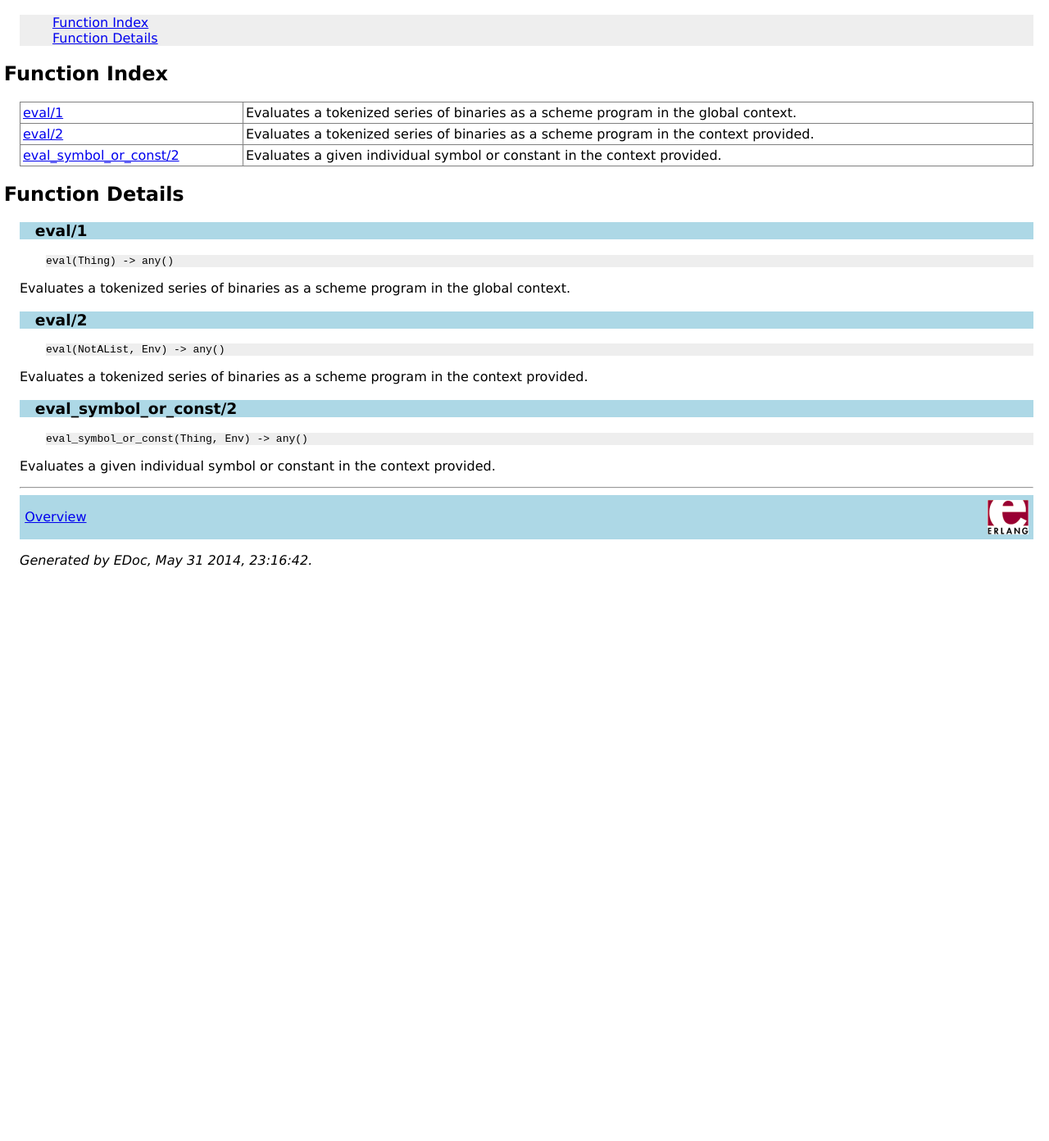
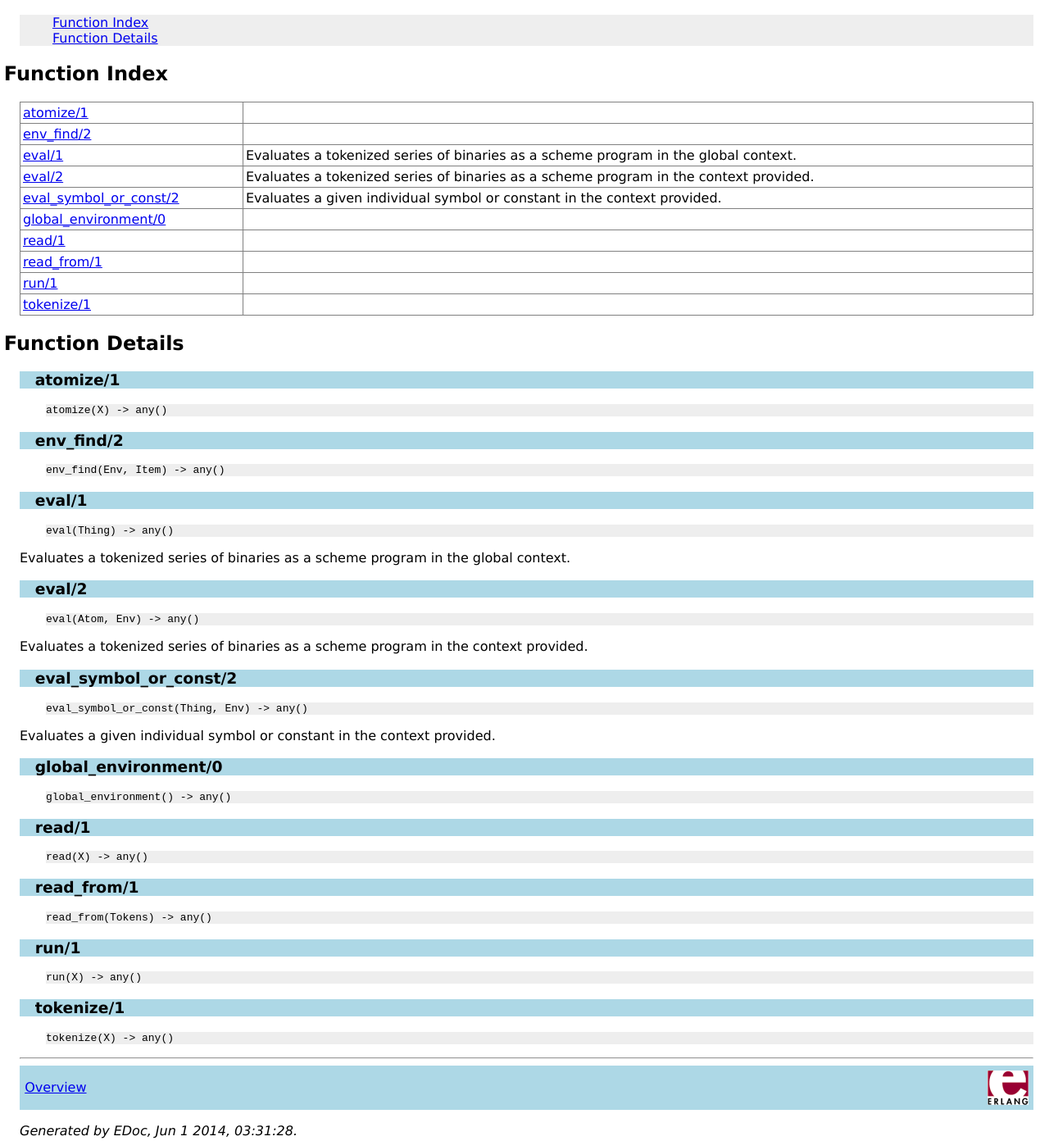
Before and after one commit to StoneCypher/sc_erlisp, a plain HTML site: page doc/sc_erlisp.html in a window 1280 px wide. Shown: the part 146-1538 px from the top of the page at 82% size. Before the commit the page ends 858 px from the top, so only its background shows below. Drawn offline with Linux system fonts and the light colour scheme.

Commit message:
basic testing

```diff
--- a/doc/sc_erlisp.html
+++ b/doc/sc_erlisp.html
@@ -14,12 +14,29 @@
 
 
 <h2><a name="index">Function Index</a></h2>
-<table width="100%" border="1" cellspacing="0" cellpadding="2" summary="function index"><tr><td valign="top"><a href="#eval-1">eval/1</a></td><td>Evaluates a tokenized series of binaries as a scheme program in the global context.</td></tr>
+<table width="100%" border="1" cellspacing="0" cellpadding="2" summary="function index"><tr><td valign="top"><a href="#atomize-1">atomize/1</a></td><td></td></tr>
+<tr><td valign="top"><a href="#env_find-2">env_find/2</a></td><td></td></tr>
+<tr><td valign="top"><a href="#eval-1">eval/1</a></td><td>Evaluates a tokenized series of binaries as a scheme program in the global context.</td></tr>
 <tr><td valign="top"><a href="#eval-2">eval/2</a></td><td>Evaluates a tokenized series of binaries as a scheme program in the context provided.</td></tr>
 <tr><td valign="top"><a href="#eval_symbol_or_const-2">eval_symbol_or_const/2</a></td><td>Evaluates a given individual symbol or constant in the context provided.</td></tr>
+<tr><td valign="top"><a href="#global_environment-0">global_environment/0</a></td><td></td></tr>
+<tr><td valign="top"><a href="#read-1">read/1</a></td><td></td></tr>
+<tr><td valign="top"><a href="#read_from-1">read_from/1</a></td><td></td></tr>
+<tr><td valign="top"><a href="#run-1">run/1</a></td><td></td></tr>
+<tr><td valign="top"><a href="#tokenize-1">tokenize/1</a></td><td></td></tr>
 </table>
 
 <h2><a name="functions">Function Details</a></h2>
+
+<h3 class="function"><a name="atomize-1">atomize/1</a></h3>
+<div class="spec">
+<p><tt>atomize(X) -&gt; any()</tt></p>
+</div>
+
+<h3 class="function"><a name="env_find-2">env_find/2</a></h3>
+<div class="spec">
+<p><tt>env_find(Env, Item) -&gt; any()</tt></p>
+</div>
 
 <h3 class="function"><a name="eval-1">eval/1</a></h3>
 <div class="spec">
@@ -28,16 +45,41 @@
 
 <h3 class="function"><a name="eval-2">eval/2</a></h3>
 <div class="spec">
-<p><tt>eval(NotAList, Env) -&gt; any()</tt></p>
+<p><tt>eval(Atom, Env) -&gt; any()</tt></p>
 </div><p>Evaluates a tokenized series of binaries as a scheme program in the context provided.</p>
 
 <h3 class="function"><a name="eval_symbol_or_const-2">eval_symbol_or_const/2</a></h3>
 <div class="spec">
 <p><tt>eval_symbol_or_const(Thing, Env) -&gt; any()</tt></p>
 </div><p>Evaluates a given individual symbol or constant in the context provided.</p>
+
+<h3 class="function"><a name="global_environment-0">global_environment/0</a></h3>
+<div class="spec">
+<p><tt>global_environment() -&gt; any()</tt></p>
+</div>
+
+<h3 class="function"><a name="read-1">read/1</a></h3>
+<div class="spec">
+<p><tt>read(X) -&gt; any()</tt></p>
+</div>
+
+<h3 class="function"><a name="read_from-1">read_from/1</a></h3>
+<div class="spec">
+<p><tt>read_from(Tokens) -&gt; any()</tt></p>
+</div>
+
+<h3 class="function"><a name="run-1">run/1</a></h3>
+<div class="spec">
+<p><tt>run(X) -&gt; any()</tt></p>
+</div>
+
+<h3 class="function"><a name="tokenize-1">tokenize/1</a></h3>
+<div class="spec">
+<p><tt>tokenize(X) -&gt; any()</tt></p>
+</div>
 <hr>
 
 <div class="navbar"><a name="#navbar_bottom"></a><table width="100%" border="0" cellspacing="0" cellpadding="2" summary="navigation bar"><tr><td><a href="overview-summary.html" target="overviewFrame">Overview</a></td><td><a href="http://www.erlang.org/"><img src="erlang.png" align="right" border="0" alt="erlang logo"></a></td></tr></table></div>
-<p><i>Generated by EDoc, May 31 2014, 23:16:42.</i></p>
+<p><i>Generated by EDoc, Jun 1 2014, 03:31:28.</i></p>
 </body>
 </html>
```
Also changed, not shown: doc/overview-summary.html (+1 -1 lines), 4 other files.
